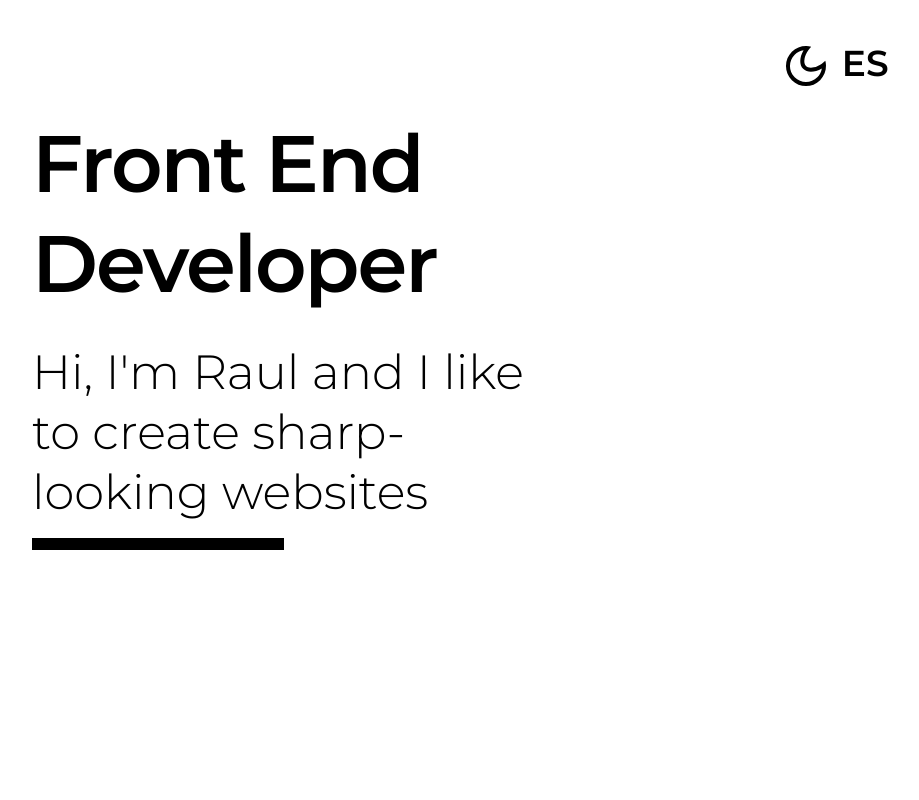
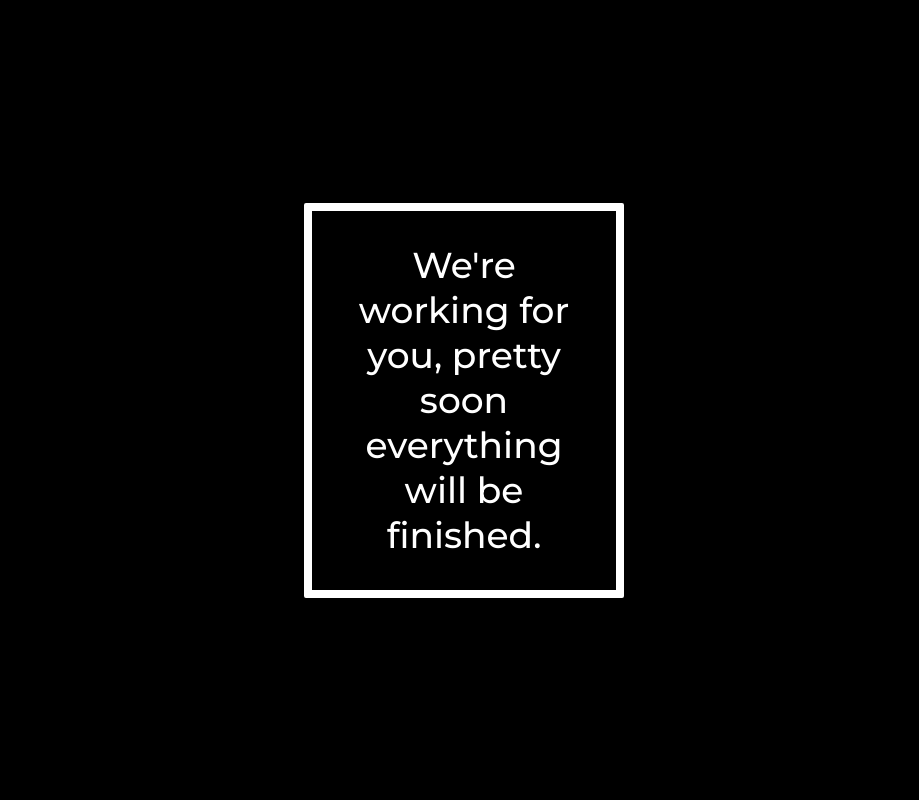
Before and after one commit to raulandreroman/new-portfolio, a React (Create React App) app: page / in a window 1280 px wide. Shown: the top 800 px of the page, without its empty margins (176-1095 px from the left). Built offline with nearby package versions, Linux system fonts and the light colour scheme.

Commit message:
:construction: chore: Add coming soon page

```diff
--- a/src/App.js
+++ b/src/App.js
@@ -2,9 +2,10 @@
 import React from 'react';
 import { BrowserRouter, Route, Switch } from 'react-router-dom';
 import './styles/main.css';
-import Home from './pages/Home';
+// import Home from './pages/Home';
 import { ThemeProvider } from './containers/ThemeContext';
 import { LanguageProvider } from './containers/Language';
+import ComingSoon from './pages/ComingSoon';
 
 function App() {
   return (
@@ -13,7 +14,7 @@ function App() {
         <ThemeProvider>
           <BrowserRouter>
             <Switch>
-              <Route path="/" exact component={Home} />
+              <Route path="/" exact component={ComingSoon} />
             </Switch>
           </BrowserRouter>
         </ThemeProvider>
--- /dev/null
+++ b/src/pages/ComingSoon/index.js
@@ -0,0 +1,14 @@
+import React from 'react';
+
+export default function ComingSoon() {
+  return (
+    <div className="bg-black flex flex-col items-center justify-center h-screen">
+      <div className="lg:w-3/12 md:w-2/4 bg-black z-10 absolute m-8 flex flex-col items-center justify-center border-white border-solid border-8 rounded-sm py-8 px-8">
+        {/* <h1 className="text-6xl z-20">👷🏽‍♂️</h1> */}
+        <h2 className="text-4xl text-white font-medium text-center z-20">
+          We're working for you, pretty soon everything will be finished.
+        </h2>
+      </div>
+    </div>
+  );
+}
--- a/src/styles/main.css
+++ b/src/styles/main.css
@@ -504,6 +504,12 @@ h4 {
   background-color: rgba(255, 255, 255, var(--bg-opacity));
 }
 
+.border-white{
+  --border-opacity: 1;
+  border-color: #fff;
+  border-color: rgba(255, 255, 255, var(--border-opacity));
+}
+
 .border-light-secondary{
   --border-opacity: 1;
   border-color: #000;
@@ -516,8 +522,16 @@ h4 {
   border-color: rgba(255, 255, 255, var(--border-opacity));
 }
 
+.rounded-sm{
+  border-radius: 0.125rem;
+}
+
 .border-solid{
   border-style: solid;
+}
+
+.border-8{
+  border-width: 8px;
 }
 
 .border{
@@ -620,6 +634,10 @@ h4 {
   height: 14rem;
 }
 
+.h-screen{
+  height: 100vh;
+}
+
 .text-xs{
   font-size: 0.75rem;
 }
@@ -644,12 +662,20 @@ h4 {
   font-size: 2.25rem;
 }
 
+.text-6xl{
+  font-size: 4rem;
+}
+
 .m-0{
   margin: 0;
 }
 
 .m-1{
   margin: 0.25rem;
+}
+
+.m-8{
+  margin: 2rem;
 }
 
 .m-auto{
@@ -788,6 +814,11 @@ h4 {
   padding-bottom: 1rem;
 }
 
+.py-8{
+  padding-top: 2rem;
+  padding-bottom: 2rem;
+}
+
 .px-8{
   padding-left: 2rem;
   padding-right: 2rem;
@@ -819,6 +850,10 @@ h4 {
 
 .bottom-10{
   bottom: 2.75rem;
+}
+
+.text-center{
+  text-align: center;
 }
 
 .text-white{
@@ -949,6 +984,13 @@ h4 {
   50%{
     transform: none;
     animation-timing-function: cubic-bezier(0,0,0.2,1);
+  }
+}
+
+@media (min-width: 696px){
+
+  .md\:w-2\/4{
+    width: 50%;
   }
 }
 
@@ -1119,6 +1161,10 @@ h4 {
     width: 25%;
   }
 
+  .lg\:w-3\/12{
+    width: 25%;
+  }
+
   .lg\:w-6\/12{
     width: 50%;
   }
```
Also changed, not shown: tailwind.js, 23 other files (tests, documents, lock files or other folders).
